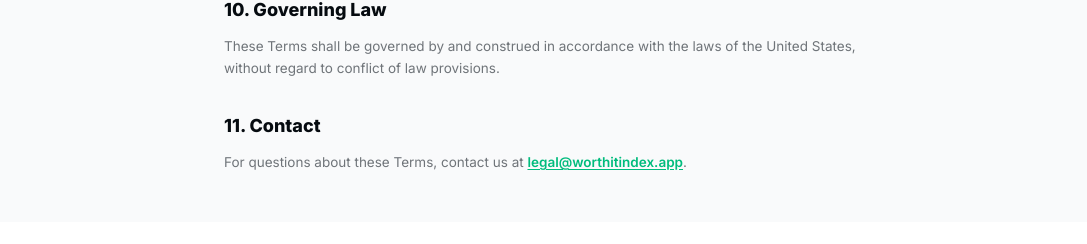
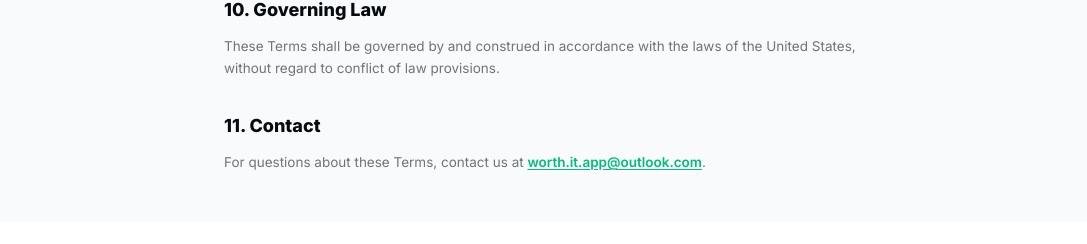
Before and after one commit to iris2212-droid/v0-worth-it-app, a Next.js app: page /terms in a window 1280 px wide. Shown: the part 2096-2340 px from the top of the page, without its empty margins (96-1183 px from the left). Built offline with nearby package versions, Linux system fonts and the light colour scheme.

Commit message:
Update page.tsx

```diff
--- a/app/terms/page.tsx
+++ b/app/terms/page.tsx
@@ -204,10 +204,10 @@ export default function TermsOfServicePage() {
             <p>
               For questions about these Terms, contact us at{" "}
               <a
-                href="mailto:legal@worthitindex.app"
+                href="mailto:worth.it.app@outlook.com"
                 className="font-semibold text-primary underline underline-offset-2 transition-colors hover:text-primary/80"
               >
-                legal@worthitindex.app
+                worth.it.app@outlook.com
               </a>
               .
             </p>
```
